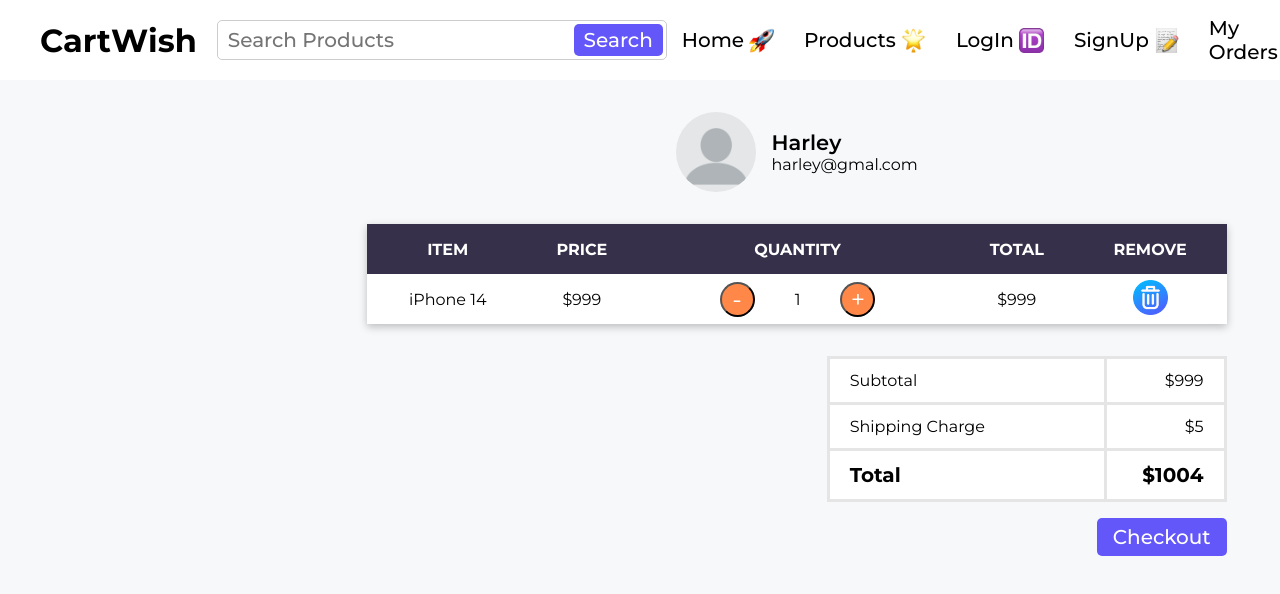
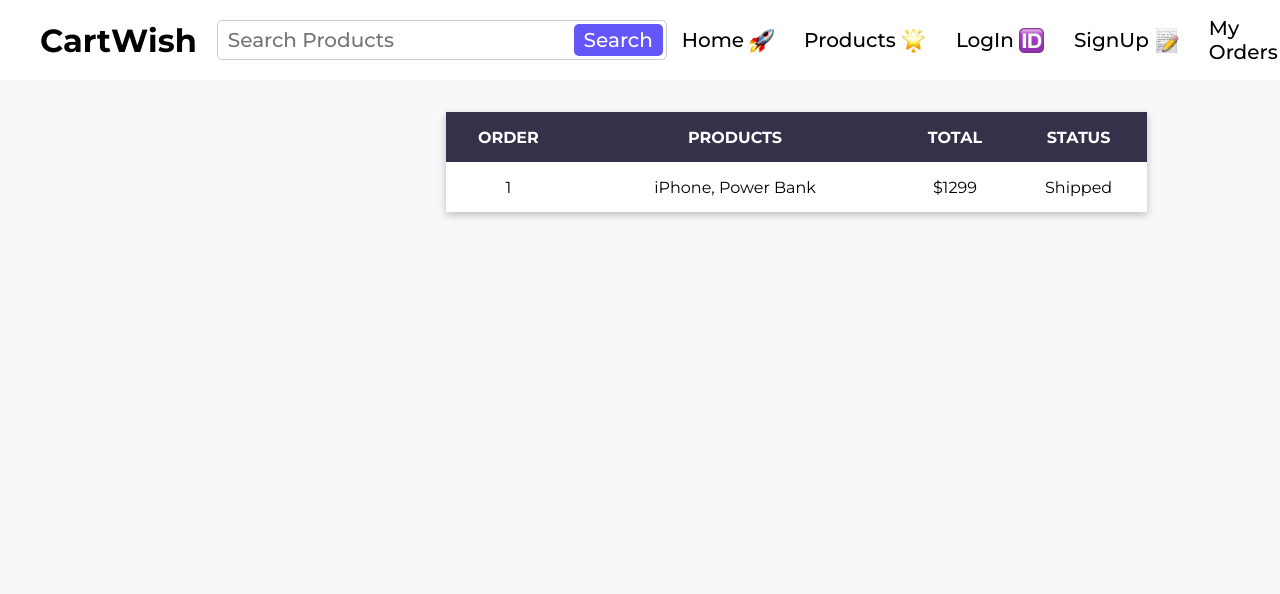
Before and after one commit to Imesh29/cartwish, a React (Vite) app: page /myorders in a window 1280 px wide. Shown: the top 594 px of the page. Built offline with nearby package versions, Linux system fonts and the light colour scheme.

Commit message:
Create the MyOrder Page

```diff
--- a/src/App.jsx
+++ b/src/App.jsx
@@ -5,6 +5,7 @@ import Homepage from "./components/Home/Homepage";
 import ProductsPage from "./components/Products/ProductsPage";
 import SingleProductPage from "./components/SingleProduct/SingleProductPage";
 import CartPage from "./components/Cart/CartPage";
+import MyOrderPage from "./components/MyOrder/MyOrderPage";
 
 const App = () => {
   return (
@@ -14,7 +15,8 @@ const App = () => {
         {/* <Homepage /> */}
         {/* <ProductsPage /> */}
         {/* <SingleProductPage /> */}
-        <CartPage />
+        {/* <CartPage /> */}
+        <MyOrderPage />
       </main>
     </div>
   );
--- /dev/null
+++ b/src/components/MyOrder/MyOrderPage.css
@@ -0,0 +1,6 @@
+.myorder_page {
+  justify-content: center;
+  width: 50%;
+  margin: 0 auto;
+  padding: 32px 48px;
+}
--- /dev/null
+++ b/src/components/MyOrder/MyOrderPage.jsx
@@ -0,0 +1,23 @@
+import React from "react";
+
+import "./MyOrderPage.css";
+import Table from "../Common/Table";
+
+const MyOrderPage = () => {
+  return (
+    <section className="align_center myorder_page">
+      <Table headings={["Order", "Products", "Total", "Status"]}>
+        <tbody>
+          <tr>
+            <td>1</td>
+            <td>iPhone, Power Bank</td>
+            <td>$1299</td>
+            <td>Shipped</td>
+          </tr>
+        </tbody>
+      </Table>
+    </section>
+  );
+};
+
+export default MyOrderPage;
```
